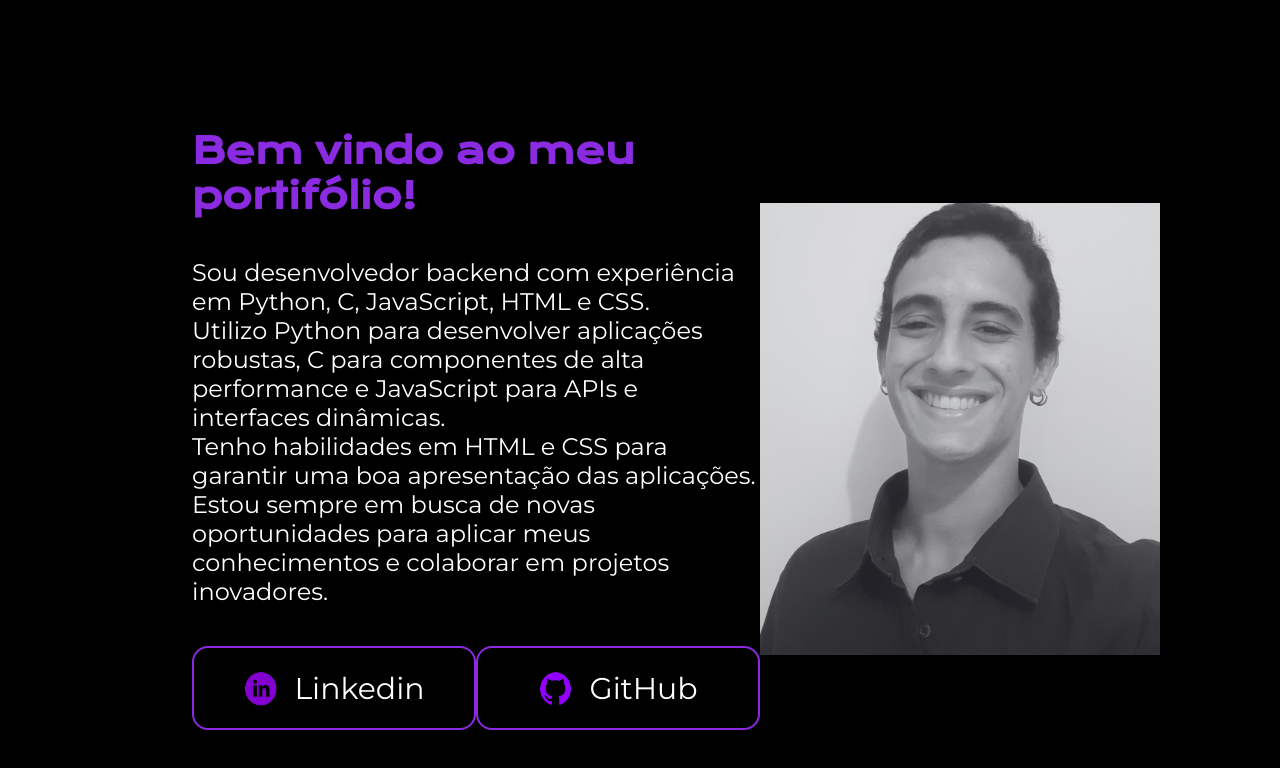
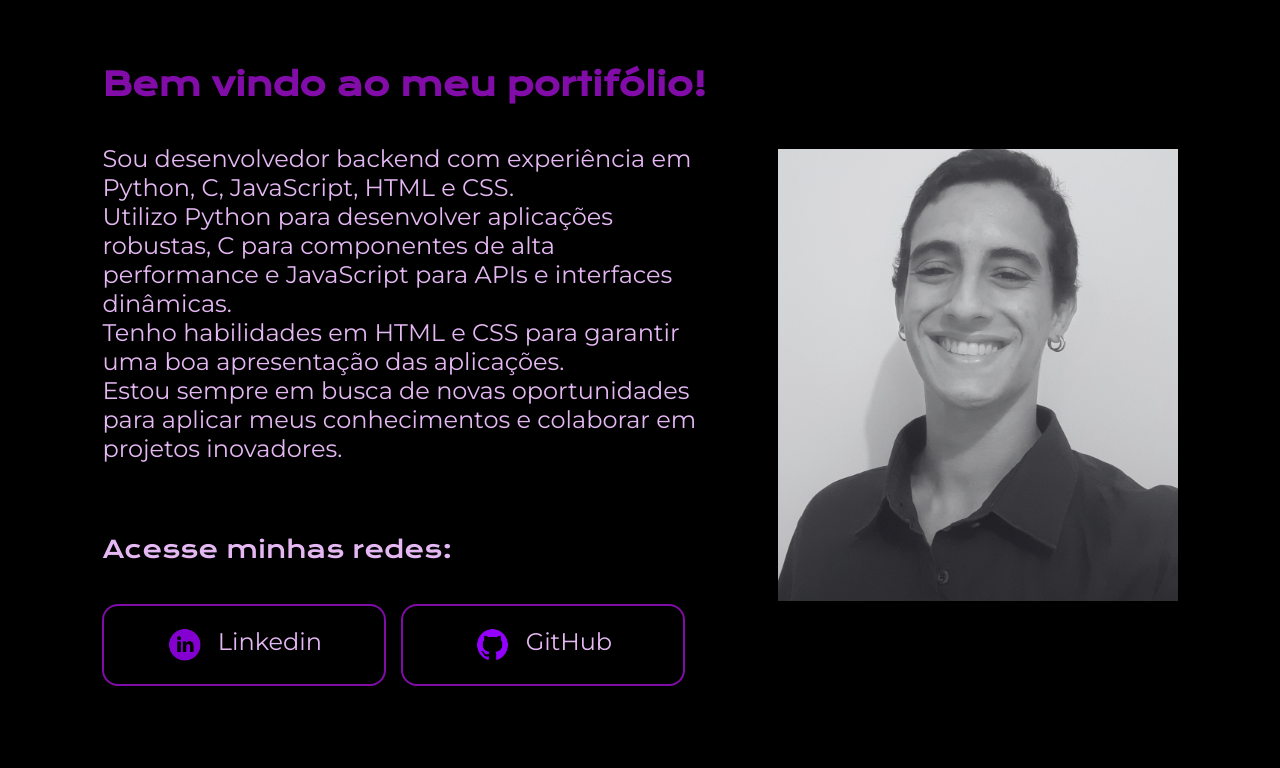
Before and after one commit to YohanVallier/meu-site, a plain HTML site: page index.html in a window 1280 px wide. Drawn offline with nearby package versions, Linux system fonts and the light colour scheme.

Commit message:
alteração

```diff
--- a/index.html
+++ b/index.html
@@ -4,15 +4,16 @@
     <meta charset="UTF-8">
     <meta name="viewport" content="width=device-width, initial-scale=1.0">
     <title>Portifólio</title>
-    <link rel="stylesheet" href="style.css">
+    <link rel="stylesheet" href="./style/style.css">
 </head>
 <body>
     <main class="apresentacao">
         <section class="apresentacao__conteudo">
             <h1 class="apresentacao__conteudo__titulo"><strong class="apresentacao__conteudo__marcacao">Bem vindo ao meu portifólio!</strong></h1>
             <p class="apresentacao__conteudo__texto">
-                Sou desenvolvedor backend com experiência em Python, C, JavaScript, HTML e CSS.<br> Utilizo Python para desenvolver aplicações robustas, C para componentes de alta performance e JavaScript para APIs e interfaces dinâmicas.<br> Tenho habilidades em HTML e CSS para garantir uma boa apresentação das aplicações.<br/> Estou sempre em busca de novas oportunidades para aplicar meus conhecimentos e colaborar em projetos inovadores.</p>
+                Sou desenvolvedor backend com experiência em Python, C, JavaScript, HTML e CSS.<br> Utilizo Python para desenvolver aplicações robustas, C para componentes de alta performance e JavaScript para APIs e interfaces dinâmicas.<br> Tenho habilidades em HTML e CSS para garantir uma boa apresentação das aplicações.<br/> Estou sempre em busca de novas oportunidades para aplicar meus conhecimentos e colaborar em projetos inovadores. </p>
 
+            <h2 class="apresentacao__titulo">Acesse minhas redes: </h2>
             <div class="apresentacao__links">
                 <a class="apresentacao__links__link" href="https://www.linkedin.com/in/yohan-vallier-895a342b7/">
                     <img class="imagem__links__link" src="assets/icone-linkedin-ronde-violet.png" alt="">Linkedin</a>
@@ -22,6 +23,5 @@
         </section>
         <img class="apresentacao__conteudo__imagem" src="assets/imagem.jpg" alt="Foto de um garoto sorrindo">
     </main>
-    <footer></footer>
 </body>
 </html>
--- a/style.css
+++ /dev/null
@@ -1,83 +0,0 @@
-@import url('https://fonts.googleapis.com/css2?family=Krona+One&family=Montserrat:ital,wght@0,100..900;1,100..900&display=swap');
-
-*{
-    margin: 0%;
-    padding: 0%;
-}
-
-body{
-    background-color: black;
-    box-sizing: border-box;
-    color: white;
-}
-
-.cabecalho{
-
-}
-
-.apresentacao{
-    display: flex;
-    align-items: center;
-    justify-content: space-between;
-    margin: 10% 15%;
-}
-
-.apresentacao__conteudo{
-    width: 615px;
-    display:flex;
-    flex-direction: column;
-    gap: 40px;
-}
-
-.apresentacao__conteudo__titulo{
-    font-size: 36px;
-    font-family: "Krona One", sans-serif;
-}
-
-.apresentacao__conteudo__texto{
-    font-size: 24px;
-    font-family: "Montserrat", sans-serif;
-    font-weight: 400;
-}
-
-.apresentacao__links{
-    display: flex;
-    justify-content:space-between;
-}
-
-.apresentacao__links__link{
-    display: flex;
-    justify-content: center;
-    gap: 16px;
-    background-color: black;
-    width: 280px;
-    text-align: center;
-    border-radius: 16px;
-    font-size: 30px;
-    font-family: "Montserrat", sans-serif;
-    padding: 21.5px 0;
-    text-decoration: none;
-    color: white;
-    border: 2px solid blueviolet;
-}
-
-
-.apresentacao__links__link:hover{
-    color:white;
-    background-color: #272727;
-    opacity: 1;
-}
-
-.apresentacao__conteudo__imagem{
-    width: 50vh;
-}
-
-.apresentacao__conteudo__marcacao{
-    color: blueviolet;
-}
-
-.imagem__links__link{
-    width: 35px;
-    display: flex;
-    justify-content: center;
-}
--- /dev/null
+++ b/style/style.css
@@ -0,0 +1,113 @@
+@import url('https://fonts.googleapis.com/css2?family=Krona+One&family=Montserrat:ital,wght@0,100..900;1,100..900&display=swap');
+
+
+:root {
+    --cor-primaria:#000000;
+    --cor-secundaria:#E5B8F4;
+    --cor-terciaria: #810CA8;
+    --cor-hover: #3F3351;
+
+    --font-principal: "Krona One", sans-serif;
+    --font-secundaria: "Montserrat", sans-serif;
+}
+
+* {
+    margin: 0%;
+    padding: 0%;
+}
+
+body {
+    background-color: var(--cor-primaria);
+    box-sizing: border-box;
+    color: var(--cor-secundaria);
+}
+
+.cabecalho {
+    padding: 5% 0% 0% 8%
+}
+
+.cabecalho__menu {
+    display: flex;
+    gap: 80px;
+}
+
+.cabecalho__menu__link {
+    text-decoration: none;
+    font-family: var(--font-secundaria);
+    font-size: 1.5rem;
+    font-weight: 600;
+    color: var(--cor-terciaria);
+}
+
+.apresentacao {
+    display: flex;
+    align-items: center;
+    justify-content: space-between;
+    padding: 5% 8%;
+}
+
+.apresentacao__conteudo {
+    width: 615px;
+    display:flex;
+    flex-direction: column;
+    gap: 40px;
+}
+
+.apresentacao__conteudo__texto {
+    font-size: 1.5rem;
+    font-family: var(--font-secundaria);
+    font-weight: 400;
+    padding: 0% 0% 5% 0%;
+}
+
+.apresentacao__conteudo__titulo{
+    font-size: 2rem;
+    font-family: var(--font-principal);
+}
+
+.apresentacao__titulo {
+    font-family: var(--font-principal);
+    font-weight: 400;
+}
+
+.apresentacao__links {
+    display: flex;
+    align-items: center;
+    gap: 15px;
+}
+
+
+.apresentacao__links__link {
+    display: flex;
+    justify-content: center;
+    gap: 16px;
+    background-color:var(--cor-primaria);
+    width: 280px;
+    text-align: center;
+    border-radius: 16px;
+    font-size: 1.5rem;
+    font-family: var(--font-secundaria);
+    padding: 21.5px 0;
+    text-decoration: none;
+    color: var(--cor-secundaria);
+    border: 2px solid var(--cor-terciaria);
+}
+
+
+.apresentacao__links__link:hover {
+    background-color: var(--cor-hover);
+}
+
+.apresentacao__conteudo__imagem {
+    width: 50vh;
+}
+
+.apresentacao__conteudo__marcacao {
+    color: var(--cor-terciaria);
+}
+
+.imagem__links__link {
+    width: 35px;
+    display: flex;
+    justify-content: center;
+}
```
Also changed, not shown: assets/portifólio.png (added), 1 other file.
